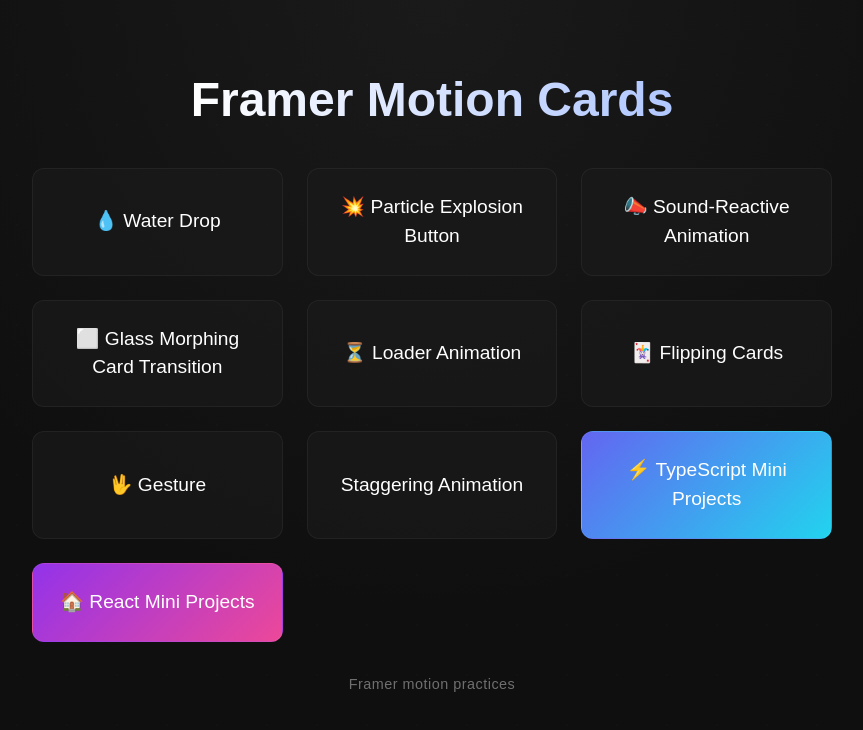
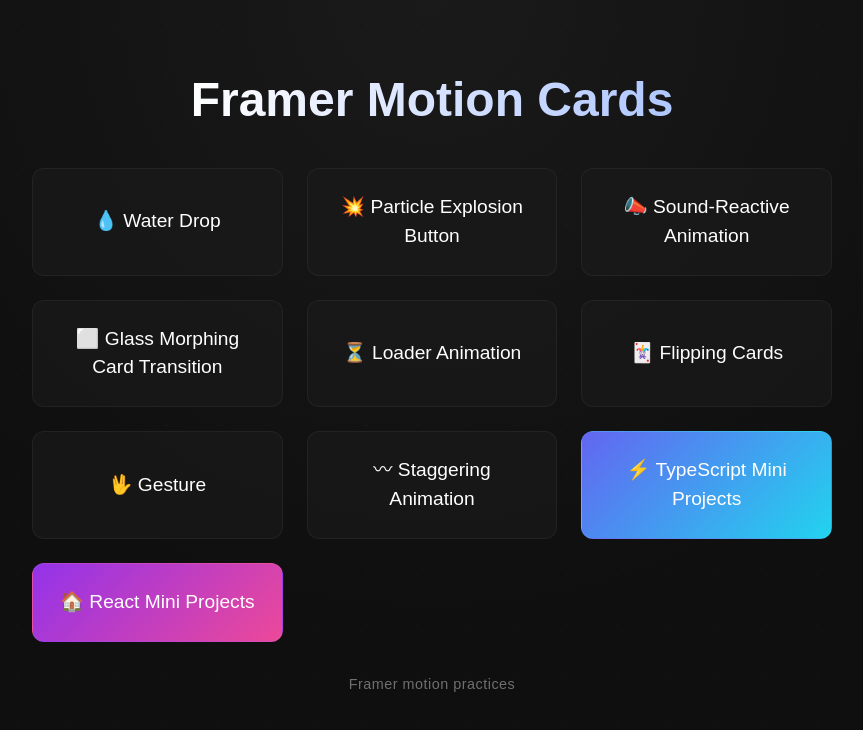
Before and after one commit to Hrisshhii/react-practice, a React (Vite) app in the folder framermotion/: page /gesture in a window 1280 px wide. Shown: the top 730 px of the page, without its empty margins (208-1071 px from the left). Built offline with nearby package versions, Linux system fonts and the light colour scheme.

Commit message:
Adding emoji to title of stagger animation miniproject

```diff
--- a/framermotion/src/components/Home.tsx
+++ b/framermotion/src/components/Home.tsx
@@ -13,7 +13,7 @@ export default function Home() {
         <Link to="/loader-animation" className="card">⏳ Loader Animation</Link>
         <Link to="/flipping-card" className="card">🃏 Flipping Cards</Link>
         <Link to="/gesture" className="card">🖖 Gesture</Link>
-        <Link to="/stagger" className="card">Staggering Animation</Link>
+        <Link to="/stagger" className="card">〰 Staggering Animation</Link>
         <a href="https://hrisshhii.github.io/react-practice/ts" className="card" style={{ background: "linear-gradient(135deg,#6366f1,#22d3ee)" }}>
           ⚡ TypeScript Mini Projects
         </a>
```
